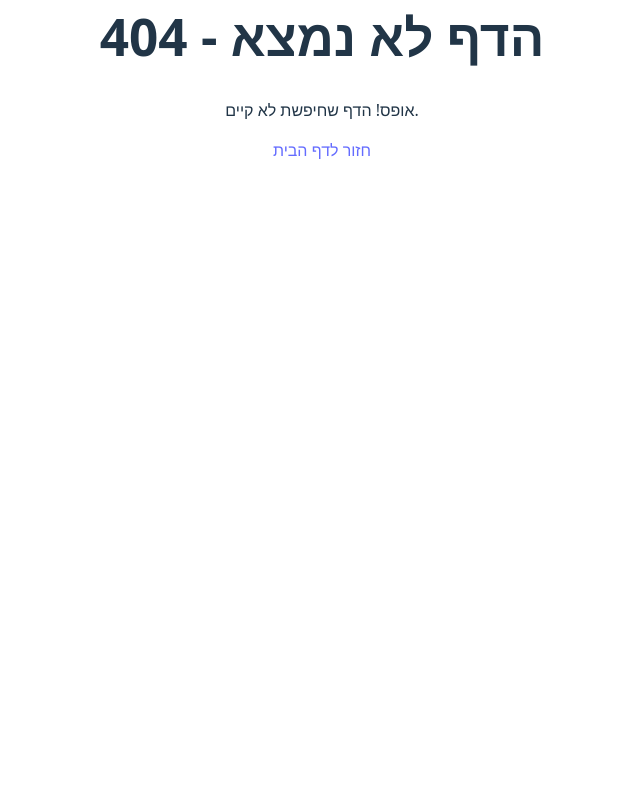
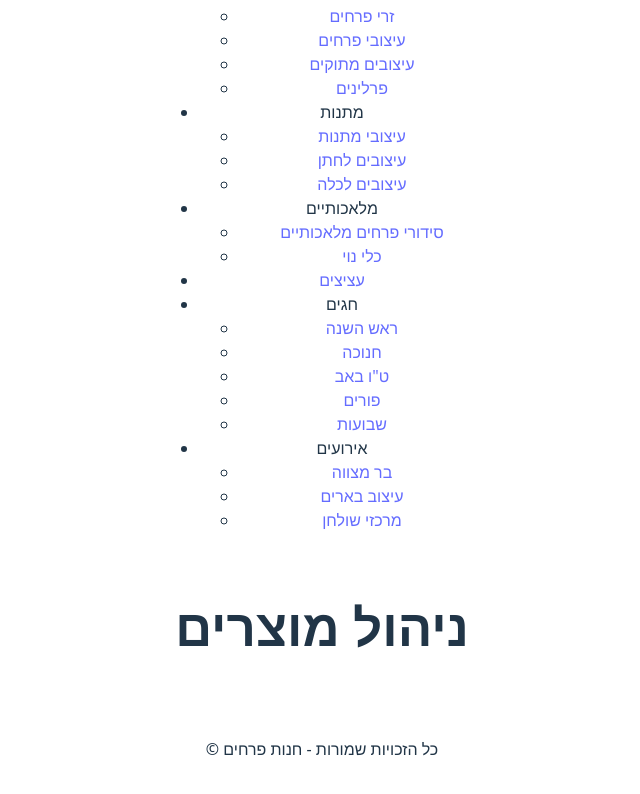
Before and after one commit to tamar0583235240/ShoshanatEmakim, a React (Vite) app in the folder frontend/: page /admin in a window 1280 px wide. Before the commit this address had no page. Shown: the part 332-1126 px from the top of the page, without its empty margins (318-958 px from the left). Before the commit the page ends 800 px from the top, so only its background shows below. Built offline with nearby package versions, Linux system fonts and the light colour scheme.

Commit message:
Fixing the architecture and replacing it with a more correct architecture

```diff
--- /dev/null
+++ b/frontend/src/features/products/types/CategoryPageProps.ts
@@ -0,0 +1,3 @@
+export interface CategoryPageProps {
+  title: string;
+}
--- a/frontend/src/pages/AboutPage.tsx
+++ b/frontend/src/pages/AboutPage.tsx
@@ -1,4 +1,4 @@
-const AboutPage = () => {
+const AboutPage: React.FC = () => {
   return (
     <div>
       <h1>אודות</h1>
--- /dev/null
+++ b/frontend/src/pages/AdminPage.tsx
@@ -0,0 +1,10 @@
+const AdminPage: React.FC = () => {
+  return (
+    <div>
+      <h1>ניהול מוצרים</h1>
+
+    </div>
+  );
+};
+
+export default AdminPage;
--- a/frontend/src/pages/CategoryPage.tsx
+++ b/frontend/src/pages/CategoryPage.tsx
@@ -1,6 +1,4 @@
-interface CategoryPageProps {
-  title: string;
-}
+import type { CategoryPageProps } from "../features/products/types/CategoryPageProps";
 
 const CategoryPage: React.FC<CategoryPageProps> = ({ title }) => {
   return (
--- a/frontend/src/pages/ContactPage.tsx
+++ b/frontend/src/pages/ContactPage.tsx
@@ -1,4 +1,4 @@
-const ContactPage = () => {
+const ContactPage: React.FC = () => {
   return (
     <div>
       <h1>צור קשר</h1>
--- a/frontend/src/pages/NotFound.tsx
+++ b/frontend/src/pages/NotFound.tsx
@@ -1,6 +1,6 @@
 import { Link } from "react-router-dom";
 
-const NotFound = () => {
+const NotFound: React.FC = () => {
   return (
     <div style={{ padding: "2rem", textAlign: "center" }}>
       <h1>404 - הדף לא נמצא</h1>
--- a/frontend/src/router.tsx
+++ b/frontend/src/router.tsx
@@ -5,6 +5,7 @@ import AboutPage from "./pages/AboutPage";
 import ContactPage from "./pages/ContactPage";
 import CategoryPage from "./pages/CategoryPage";
 import NotFound from "./pages/NotFound";
+import AdminPage from "./pages/AdminPage";
 
 const router = createBrowserRouter([
   {
@@ -14,6 +15,7 @@ const router = createBrowserRouter([
       { index: true, element: <HomePage /> },
       { path: 'about', element: <AboutPage /> },
       { path: 'contact', element: <ContactPage /> },
+      { path: 'admin', element: <AdminPage /> },
 
       {
         path: 'engagement',
```
Also changed, not shown: 1 other file (tests, documents, lock files or other folders).
